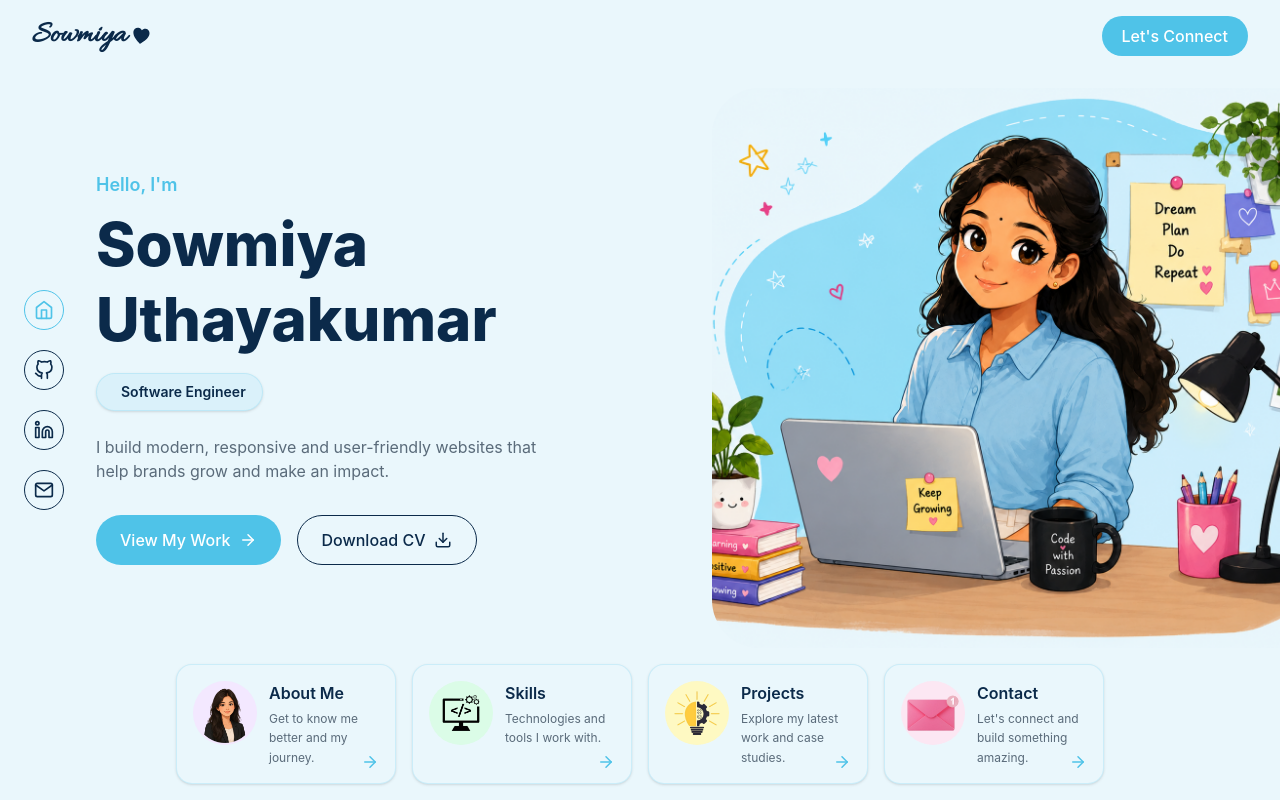
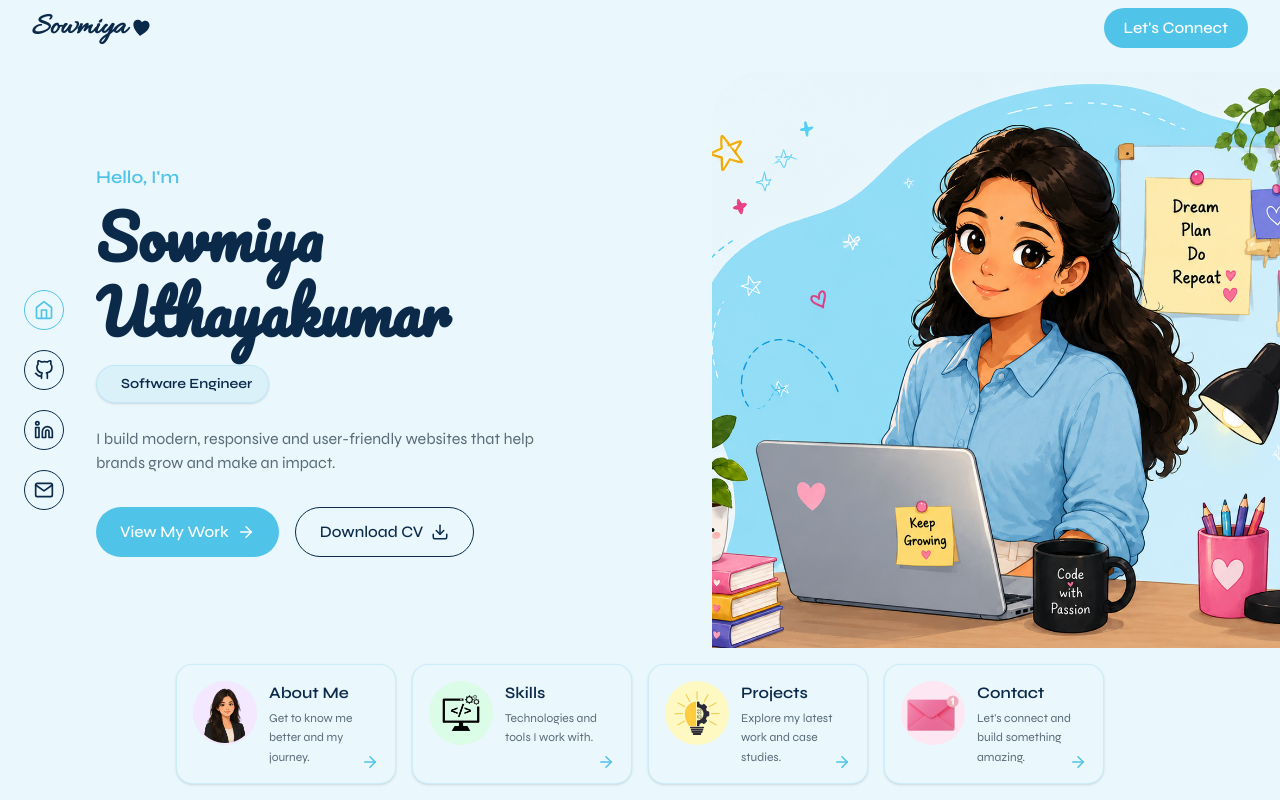
Before and after one commit to Sowmiya1301/sowmiya-portfolio, a React (Vite) app: page / in a window 1280 px wide. Built offline with nearby package versions, Linux system fonts and the light colour scheme.

Commit message:
changes in fonts style

```diff
--- a/src/App.jsx
+++ b/src/App.jsx
@@ -6,7 +6,6 @@ import Social from "./components/Social";
 function App() {
   return (
     <div className="h-screen flex flex-col bg-surface overflow-hidden gap-4">
-      {" "}
       <Navbar />
       <Hero />
       <Social />
--- a/src/components/Hero.jsx
+++ b/src/components/Hero.jsx
@@ -5,10 +5,10 @@ import { FiArrowRight, FiDownload } from "react-icons/fi";
 function Hero() {
   return (
     <section className="relative flex-1 flex flex-col md:flex-row items-center md:items-stretch overflow-hidden">
-      <div className="flex-1 flex flex-col justify-center pl-8 md:pl-24 pr-8 md:pr-12">
+      <div className="flex-1 flex flex-col full-font justify-center pl-8 md:pl-24 pr-8 md:pr-12">
         {/* left */}
         <p className="text-primary font-semibold text-lg mb-2 ">Hello, I'm</p>
-        <h1 className="text-5xl md:text-6xl font-extrabold text-primary-dark leading-tight">
+        <h1 className="text-5xl md:text-6xl hero-font font-extrabold text-primary-dark leading-tight">
           Sowmiya Uthayakumar
         </h1>
         <p className="mt-4 w-fit flex items-center gap-2 bg-primary/10 text-primary-dark border border-primary/20 px-4 py-2 rounded-full text-sm font-semibold shadow-sm">
@@ -35,7 +35,7 @@ function Hero() {
         <img
           src={sowmi}
           alt="image of developer"
-          className="w-full h-full object-cover object-[50%_20%] md:rounded-l-[3rem]"
+          className="w-[744px] h-[624px] object-cover object-[50%_20%] md:rounded-l-[3rem] "
         />
       </div>
     </section>
--- a/src/components/NavCards.jsx
+++ b/src/components/NavCards.jsx
@@ -34,7 +34,7 @@ const NavItems = [
 
 function NavCards() {
   return (
-    <div className="grid grid-cols-2 md:grid-cols-4 gap-4 px-6 md:px-44 pb-4">
+    <div className="grid grid-cols-2 full-font md:grid-cols-4 gap-4 px-6 md:px-44 pb-4">
       {NavItems.map((item) => (
         <div
           key={item.title}
--- a/src/components/Navbar.jsx
+++ b/src/components/Navbar.jsx
@@ -3,7 +3,7 @@ import { IoIosHeart } from "react-icons/io";
 
 function Navbar() {
   return (
-    <nav className="flex justify-between items-center px-8 py-4 bg-surface">
+    <nav className="flex justify-between items-center px-8 py-2 bg-surface">
       <div className="flex items-center gap-1">
         <span className="text-3xl font-semibold text-primary-dark logo-font">
           Sowmiya
@@ -12,7 +12,7 @@ function Navbar() {
           <IoIosHeart className="text-primary-dark rotate-[8deg]" size={20} />
         </span>
       </div>
-      <button className="bg-primary text-white px-5 py-2 rounded-full font-medium hover:bg-primary-dark transition-colors ">
+      <button className="bg-primary text-white full-font px-5 py-2 rounded-full font-medium hover:bg-primary-dark transition-colors ">
         Let's Connect
       </button>
     </nav>
--- a/src/index.css
+++ b/src/index.css
@@ -1,5 +1,6 @@
 @import url("https://fonts.googleapis.com/css2?family=Allura&display=swap");
-@import url("https://fonts.googleapis.com/css2?family=Black+Ops+One&display=swap");
+@import url("https://fonts.googleapis.com/css2?family=Syne:wght@400..800&display=swap");
+@import url("https://fonts.googleapis.com/css2?family=Pacifico&display=swap");
 @import "tailwindcss";
 
 @theme {
@@ -23,6 +24,10 @@ body {
   font-family: "Allura", cursive;
 }
 
-.hero-font {
-  font-family: "Black Ops One", system-ui;
+.hero-font{
+  font-family: "Pacifico", cursive;
 }
+
+.full-font {
+  font-family: "Syne", sans-serif;
+}
--- a/vite.config.js
+++ b/vite.config.js
@@ -5,5 +5,5 @@ import tailwindcss from "@tailwindcss/vite";
 // https://vite.dev/config/
 export default defineConfig({
   plugins: [react(), tailwindcss()],
-  base: "/portfolio/",
+  base: "/sowmiya-portfolio/",
 });
```
